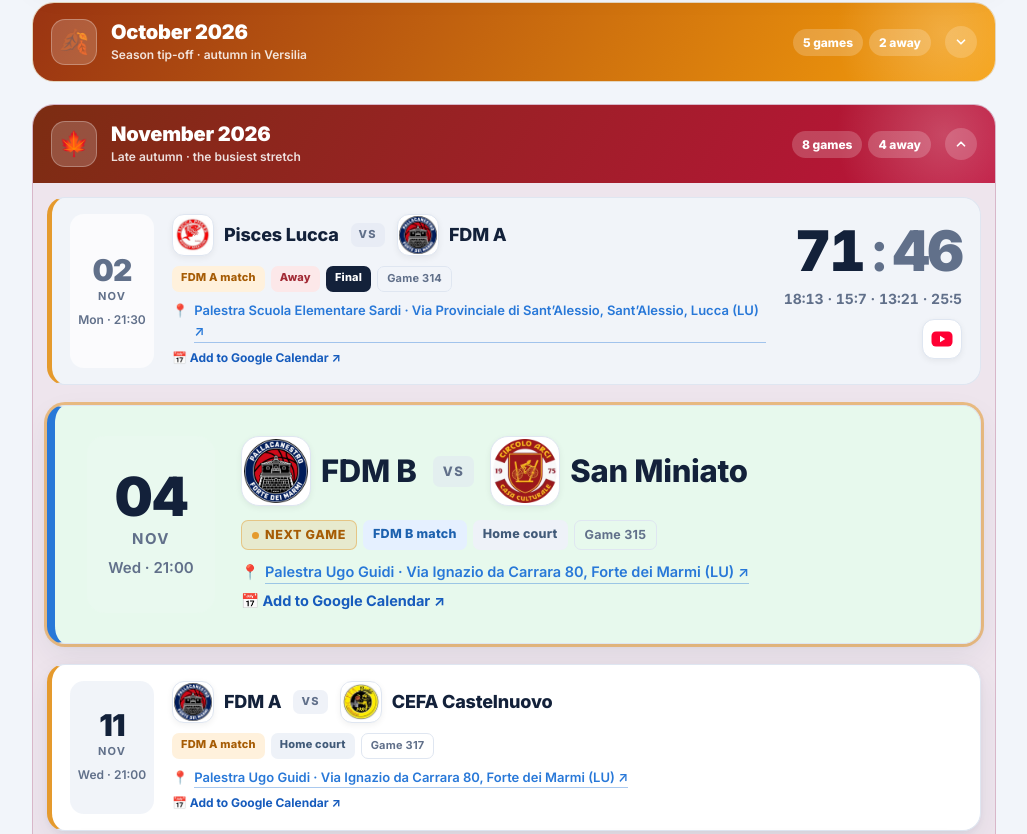
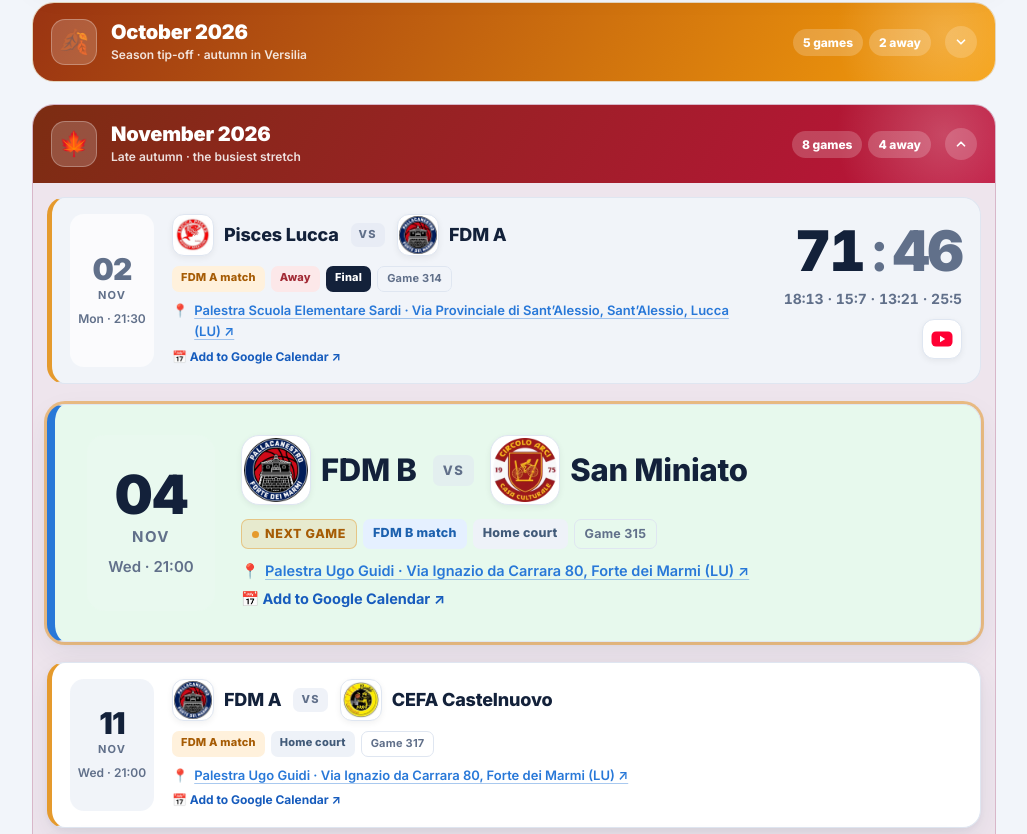
Before and after one commit to osinelnikov/fdm-basket, a website built with Vite: page index.html in a window 1280 px wide. Shown: the part 1721-2555 px from the top of the page, without its empty margins (126-1153 px from the left). Built offline with nearby package versions, Linux system fonts and the light colour scheme.

Commit message:
Keep venue link arrow with the address and underline each line

```diff
--- a/src/styles.css
+++ b/src/styles.css
@@ -126,8 +126,8 @@ h1{font-size:clamp(28px,5vw,46px);line-height:1.08;margin:12px 0 10px;font-weigh
 .tag.derby{background:var(--tag-derby-bg);color:var(--tag-derby-fg)}
 .tag.num{background:transparent;border:1px solid var(--line);color:var(--muted);font-weight:700}
 .venue{color:var(--muted);font-size:13px;line-height:1.6;display:flex;gap:6px;align-items:flex-start}
-.venue a{color:var(--brand-2);font-weight:600;text-decoration:none;border-bottom:1px solid color-mix(in srgb,var(--brand-2) 40%,transparent)}
-.venue a:hover{border-bottom-color:var(--brand-2)}
+.venue a{color:var(--brand-2);font-weight:600;text-decoration:underline;text-decoration-color:color-mix(in srgb,var(--brand-2) 40%,transparent);text-underline-offset:3px}
+.venue a:hover{text-decoration-color:var(--brand-2)}
 
 /* Notice & footer */
 .notice{background:var(--card);border:1px solid var(--line);border-left:5px solid var(--accent);border-radius:var(--radius);padding:18px 20px;font-size:14px;color:var(--muted);margin-top:34px;line-height:1.65;box-shadow:var(--shadow)}
--- a/src/ui/matches.ts
+++ b/src/ui/matches.ts
@@ -70,7 +70,7 @@ export function matchCard(m: Match, ctx: ViewContext, isNext = false): string {
     <div class="details">
       <div class="teams"><span class="team">${crest(m.home, ctx)}${esc(teamName(m.home, lang))}</span><span class="vs">${esc(t.vs)}</span><span class="team">${crest(m.away, ctx)}${esc(teamName(m.away, lang))}</span></div>
       <div class="tags">${tags(m, ctx, isNext)}</div>
-      <div class="venue"><span aria-hidden="true">📍</span><a href="${esc(mapsUrl(v))}" target="_blank" rel="noopener noreferrer">${esc(v.name)} · ${esc(v.address)} ↗</a></div>
+      <div class="venue"><span aria-hidden="true">📍</span><a href="${esc(mapsUrl(v))}" target="_blank" rel="noopener noreferrer">${esc(v.name)} · ${esc(v.address)}&nbsp;↗</a></div>
       <a class="gcal" href="${esc(gcalUrl(m, lang))}" target="_blank" rel="noopener noreferrer">${esc(t.addToGoogle)}</a>
     </div>${resultBlock(m, ctx)}</article>`;
 }
```
